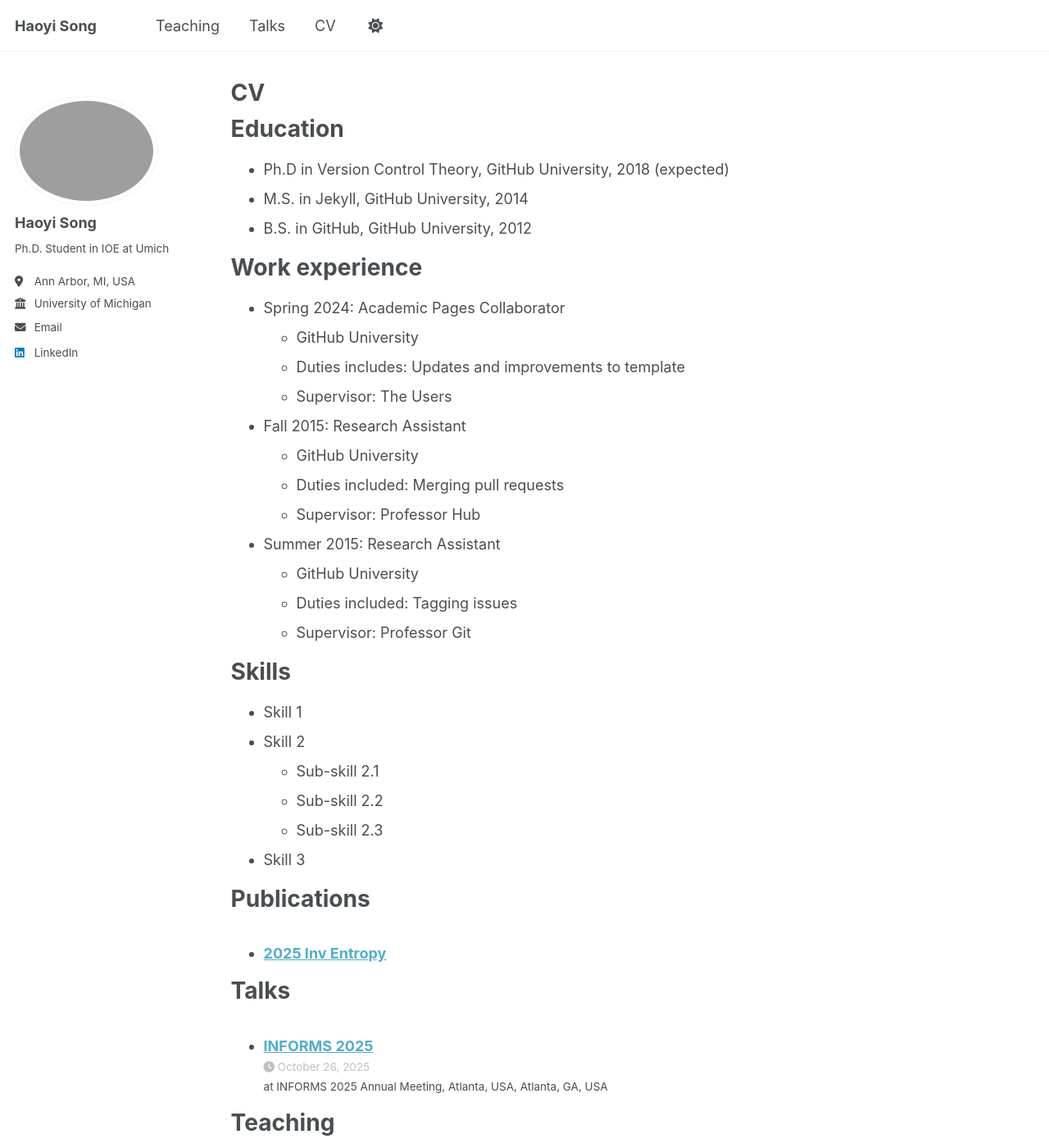
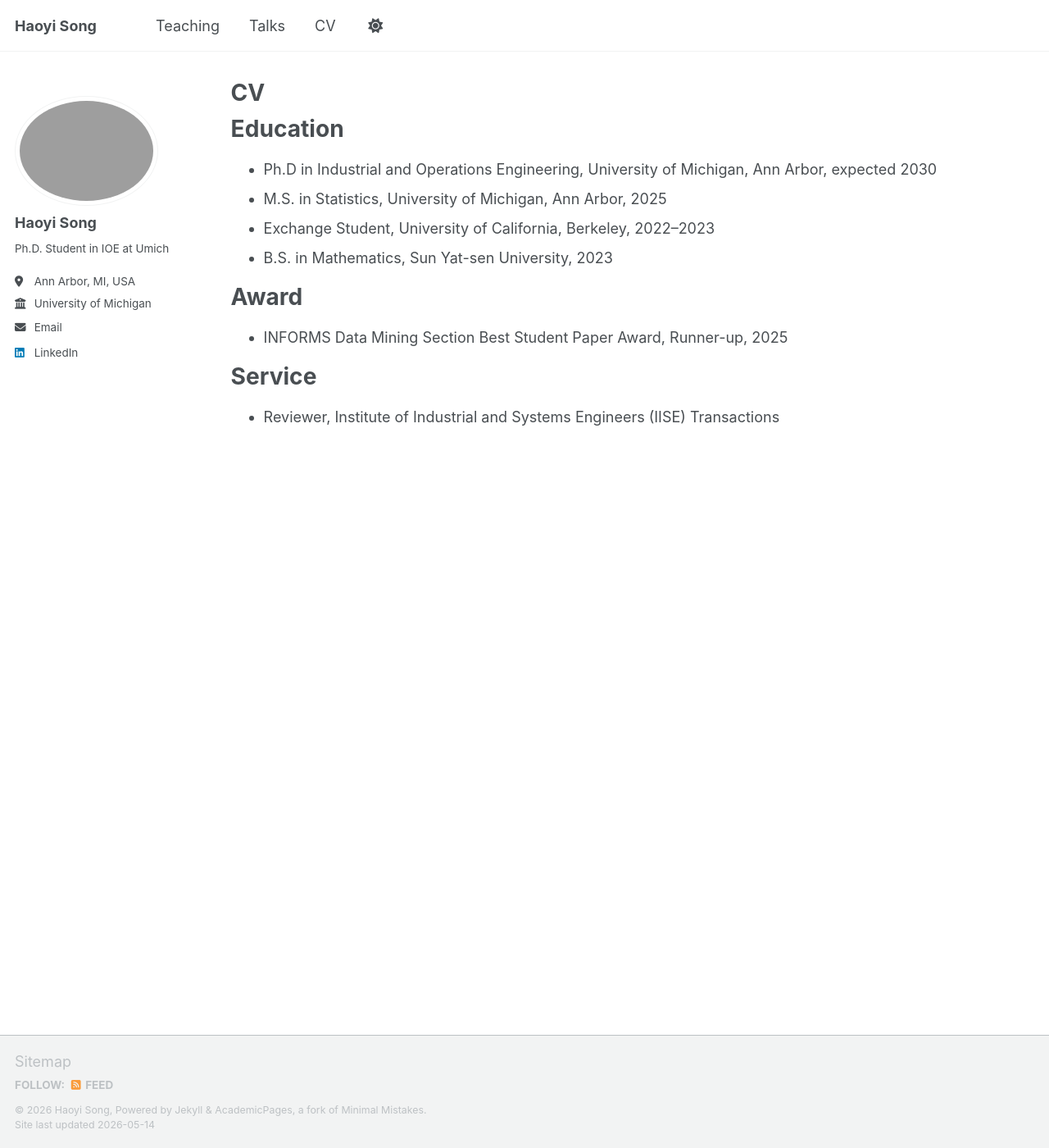
Before and after one commit to haoyisososo/haoyisong.github.io, a Jekyll site: the page built from _pages/cv.md, in a window 1280 px wide and 1400 px high. Shown: the whole window at 82% size. Built offline with Jekyll 4.4.1, drawn with Linux system fonts in a browser that asks for light colours; a script that is not in the unit is left out; some of the changed text lies outside the part shown.

Commit message:
update0514-3

```diff
--- a/_pages/cv.md
+++ b/_pages/cv.md
@@ -11,54 +11,15 @@ redirect_from:
 
 Education
 ======
-* Ph.D in Version Control Theory, GitHub University, 2018 (expected)
-* M.S. in Jekyll, GitHub University, 2014
-* B.S. in GitHub, GitHub University, 2012
+* Ph.D in Industrial and Operations Engineering, University of Michigan, Ann Arbor, expected 2030
+* M.S. in Statistics, University of Michigan, Ann Arbor, 2025
+* Exchange Student, University of California, Berkeley, 2022–2023
+* B.S. in Mathematics, Sun Yat-sen University, 2023
 
-Work experience
+Award
 ======
-* Spring 2024: Academic Pages Collaborator
-  * GitHub University
-  * Duties includes: Updates and improvements to template
-  * Supervisor: The Users
+* INFORMS Data Mining Section Best Student Paper Award, Runner-up, 2025
 
-* Fall 2015: Research Assistant
-  * GitHub University
-  * Duties included: Merging pull requests
-  * Supervisor: Professor Hub
-
-* Summer 2015: Research Assistant
-  * GitHub University
-  * Duties included: Tagging issues
-  * Supervisor: Professor Git
-
-Skills
+Service
 ======
-* Skill 1
-* Skill 2
-  * Sub-skill 2.1
-  * Sub-skill 2.2
-  * Sub-skill 2.3
-* Skill 3
-
-Publications
-======
-  <ul>{% for post in site.publications reversed %}
-    {% include archive-single-cv.html %}
-  {% endfor %}</ul>
-
-Talks
-======
-  <ul>{% for post in site.talks reversed %}
-    {% include archive-single-talk-cv.html  %}
-  {% endfor %}</ul>
-
-Teaching
-======
-  <ul>{% for post in site.teaching reversed %}
-    {% include archive-single-cv.html %}
-  {% endfor %}</ul>
-
-Service and leadership
-======
-* Currently signed in to 43 different slack teams
+* Reviewer, Institute of Industrial and Systems Engineers (IISE) Transactions
```
Also changed, not shown: _talks/2025-10-26-informs.md (+1 -0 lines), _teaching/2026-ioe570.md (+1 -1 lines).
